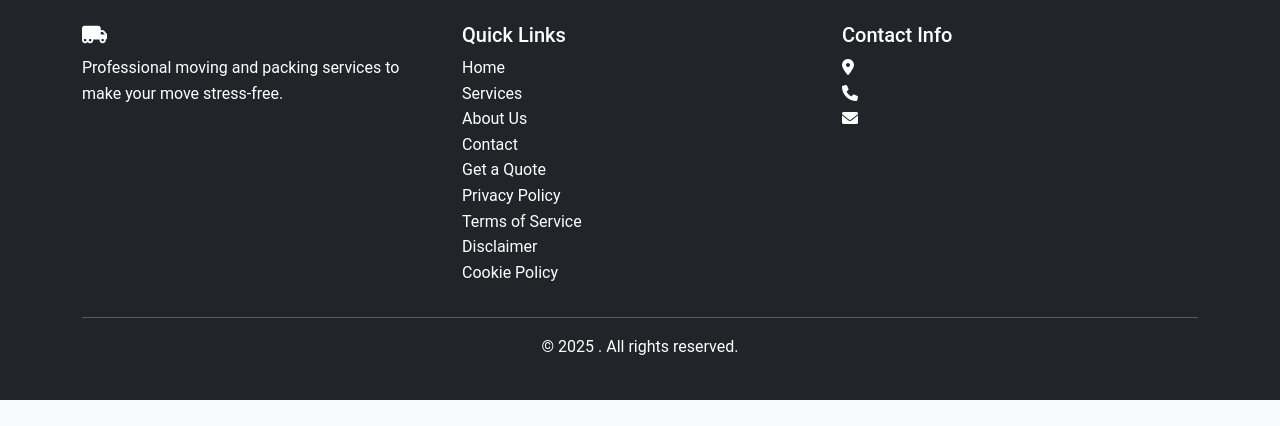
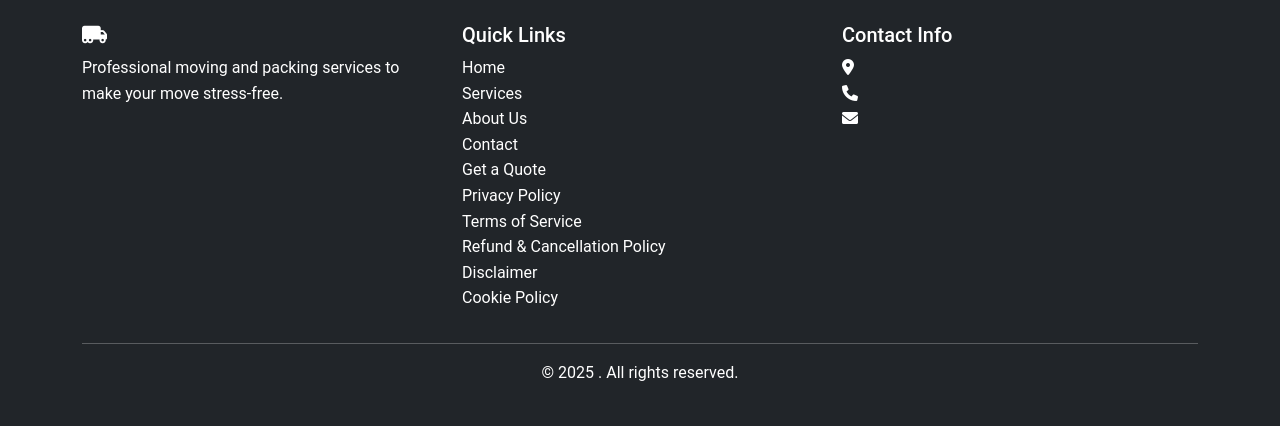
Before and after one commit to rajnishspandey/packersanmovers-php, a PHP site: page /index.php in a window 1280 px wide. Shown: the part 2000-2426 px from the top of the page. Before the commit the page ends 2400 px from the top, so only its background shows below. Run offline with PHP 8.4, Linux system fonts and the light colour scheme; data comes from the database, SQL or seed files in the repository; some libraries are stand-ins or nearby versions.

Commit message:
Update footer.php

```diff
--- a/includes/footer.php
+++ b/includes/footer.php
@@ -17,6 +17,7 @@
                         <li><a href="/quote" class="text-white">Get a Quote</a></li>
                         <li><a href="/privacy-policy" class="text-white">Privacy Policy</a></li>
                         <li><a href="/terms-of-service" class="text-white">Terms of Service</a></li>
+                        <li><a href="/terms-of-service#refund-policy" class="text-white">Refund & Cancellation Policy</a></li>
                         <li><a href="/disclaimer" class="text-white">Disclaimer</a></li>
                         <li><a href="/cookie-policy" class="text-white">Cookie Policy</a></li>
                     </ul>
```
